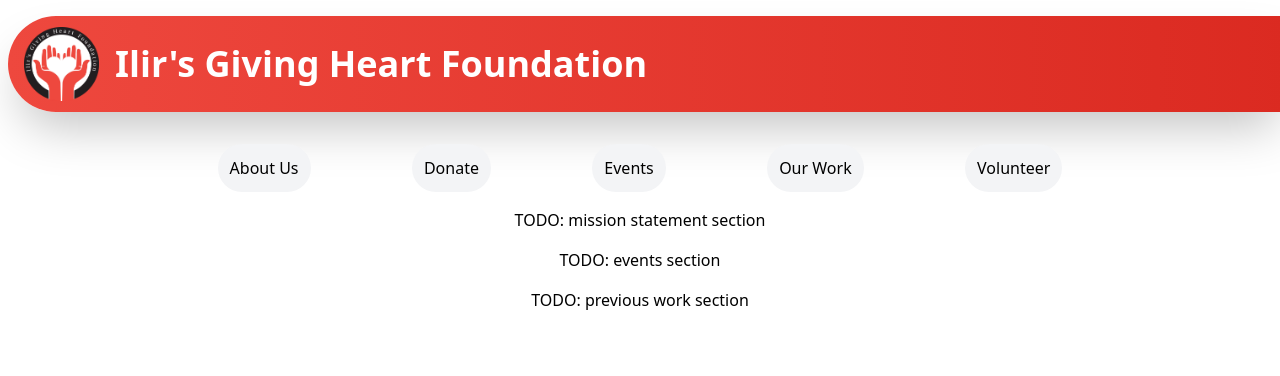
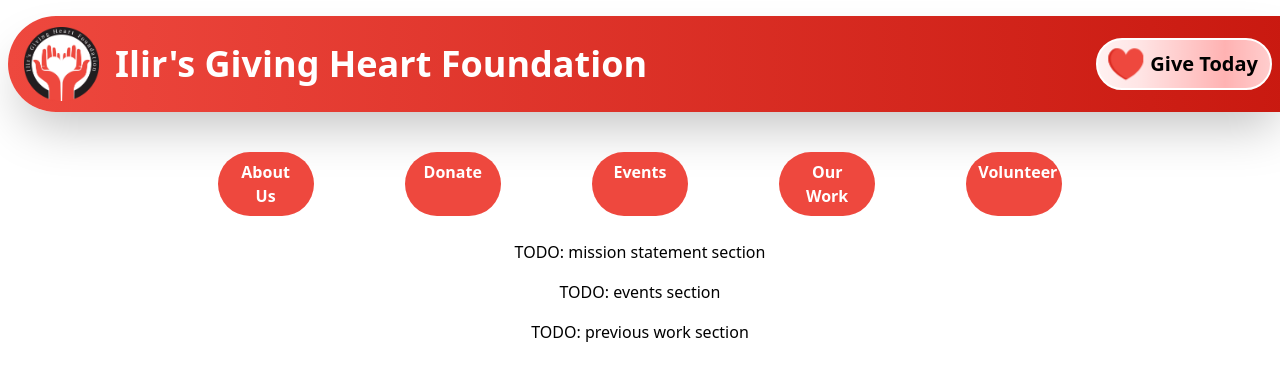
Before and after one commit to banushi-a/ilirs-giving-heart-foundation, a Next.js app: page / in a window 1280 px wide. Shown: the top 376 px of the page. Built offline with nearby package versions, Linux system fonts and the light colour scheme.

Commit message:
New Donate Button Styles

```diff
--- /dev/null
+++ b/src/components/DonateButton.tsx
@@ -0,0 +1,34 @@
+"use client";
+
+import Heart from "../public/svg/heart.svg";
+import Image from "next/image";
+
+export default function DonateButton() {
+  return (
+    <button
+      type="button"
+      className="flex items-center justify-center font-semibold border-2 bg-white border-white rounded-full px-3 py-2 gap-x-2 hover:bg-gray-200 transition-colors duration-300 ease-in-out overflow-hidden relative"
+      style={{
+        backgroundImage:
+          "linear-gradient(90deg, rgba(255, 255, 255, 0), rgba(255, 0, 0, 0.1), rgba(255, 0, 0, 0.3), rgba(255, 0, 0, 0.1), rgba(255, 255, 255, 0))",
+        backgroundSize: "200% 100%",
+        animation: "wave 4s linear infinite",
+      }}
+    >
+      <div className="animate-pulse">
+        <Image src={Heart} width={32} height={36} alt="Heart Image" />
+      </div>
+      <p className="text-center text-sm md:text-xl">Give Today</p>
+      <style jsx>{`
+        @keyframes wave {
+          0% {
+            background-position: 100% 0;
+          }
+          100% {
+            background-position: -100% 0;
+          }
+        }
+      `}</style>
+    </button>
+  );
+}
--- a/src/components/Header.tsx
+++ b/src/components/Header.tsx
@@ -1,18 +1,22 @@
 import Image from "next/image";
 import Logo from "../public/IlirsGivingHeartFoundation.png";
+import DonateButton from "./DonateButton";
 
 export default function Header() {
   return (
-    <header className="bg-gradient-to-r from-gh-red-400 to-gh-red-600 w-screen h-24 flex items-center p-4 gap-x-4 m-4 mr-0 rounded-l-full shadow-2xl">
+    <header className="bg-gradient-to-r from-gh-red-400 to-gh-red-800 w-screen h-24 flex justify-between items-center p-4 gap-x-4 m-4 mr-0 rounded-l-full shadow-2xl">
+      <div className="flex items-center gap-x-4">
         <Image
           src={Logo}
           width={75}
           height={75}
           alt="Ilir's Giving Heart Foundation Logo"
         />
-      <h2 className="text-4xl font-bold text-white">
+        <h2 className="text-lg sm:text-xl md:text-2xl lg:text-4xl font-bold text-white">
           Ilir's Giving Heart Foundation
         </h2>
+      </div>
+      <DonateButton />
     </header>
   );
 }
--- a/src/components/Links.tsx
+++ b/src/components/Links.tsx
@@ -13,7 +13,7 @@ export default function Links() {
         {sections.map((section) => {
           return (
             <li
-              className="hover:bg-gray-200 bg-gray-100 rounded-full p-3"
+              className="hover:bg-gh-red-800 bg-gh-red-400 text-white rounded-full px-3 py-2 my-2 font-semibold transition-colors duration-300 ease-in-out w-[6rem] text-center"
               key={section.href}
             >
               <a href={section.href}>{section.name}</a>
--- a/tailwind.config.ts
+++ b/tailwind.config.ts
@@ -12,6 +12,16 @@ const config: Config = {
       colors: {
         "gh-red-400": "#ee483e",
         "gh-red-600": "#db2a21",
+        "gh-red-800": "#c91910",
+      },
+    },
+    animation: {
+      pulse: "pulse 2s cubic-bezier(0.4, 0, 0.6, 1) infinite",
+    },
+    keyframes: {
+      pulse: {
+        "0%, 100%": { transform: "scale(1)" },
+        "50%": { transform: "scale(1.2)" },
       },
     },
   },
```
Also changed, not shown: src/public/svg/heart.svg (added), 1 other file (tests, documents, lock files or other folders). Lines whose indentation alone changed are shown as unchanged.
